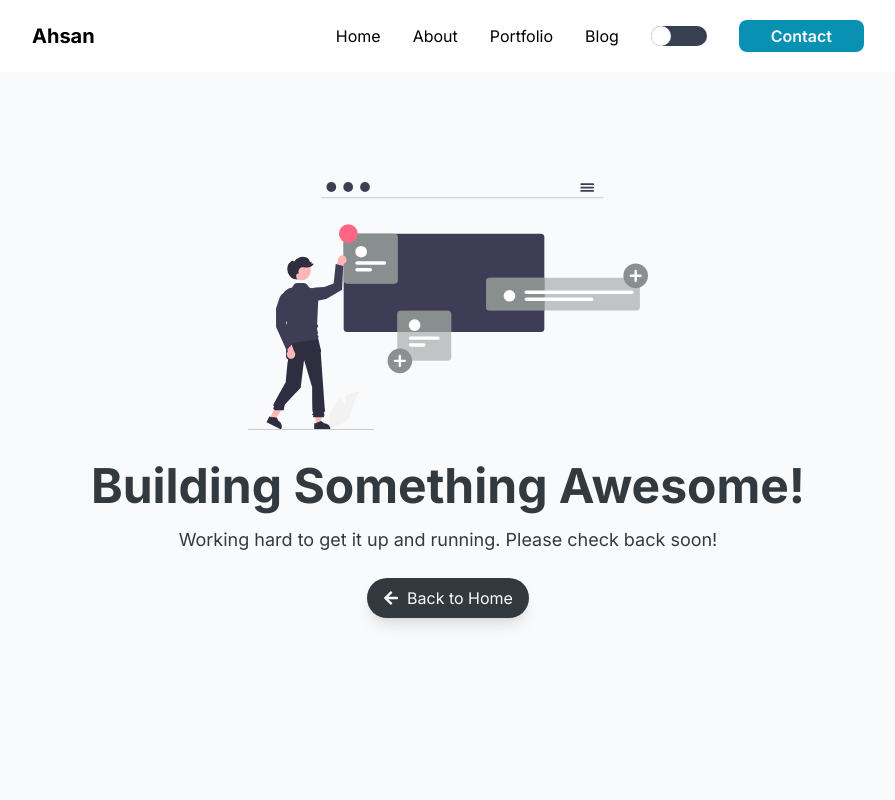
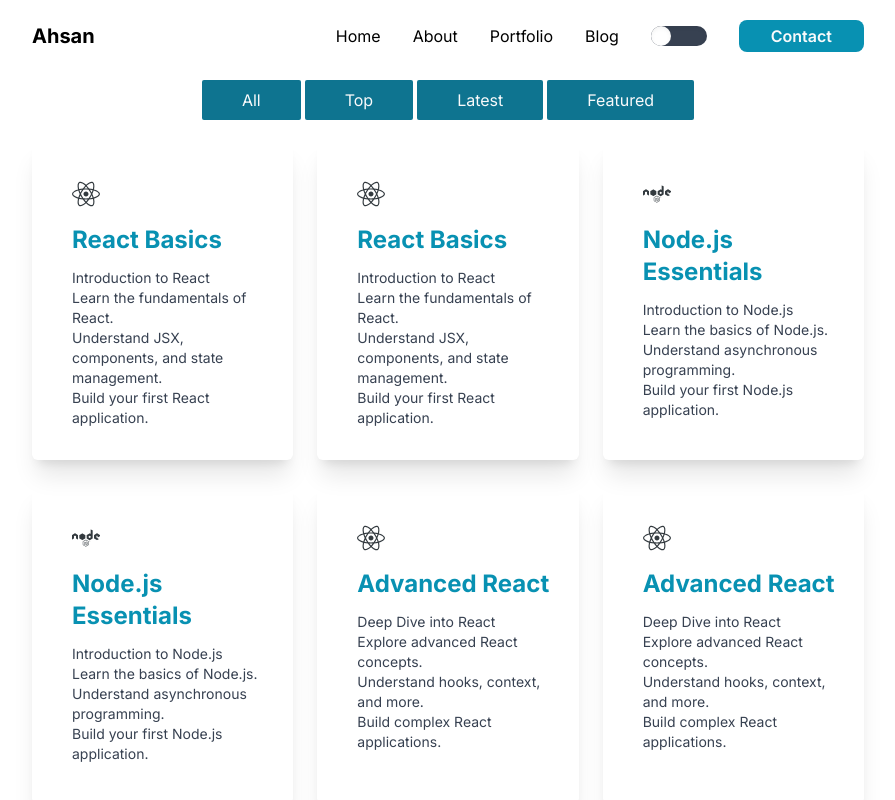
Before and after one commit to Md-Sazzad-Ahsan/Portfolio, a Next.js app: page /portfolio in a window 1280 px wide. Shown: the top 800 px of the page, without its empty margins (192-1087 px from the left). Built offline with nearby package versions, Linux system fonts and the light colour scheme.

Commit message:
Portfolio page modified and navigation button added

```diff
--- a/app/page.tsx
+++ b/app/page.tsx
@@ -5,12 +5,12 @@ import { IoIosArrowRoundForward } from "react-icons/io";
 import VectorImage from "@/public/images/programmingImage.svg"
 import AboutMe from "@/components/AboutMe";
 import PortfolioSectionDivider from "@/components/PortfolioSectionDivider";
-import PortfolioCard from "@/components/PortfolioCard";
+import CardList from "@/components/PortfolioProjects/CardList";
 
 export default function Home() {
   return (
     <main className=" flex flex-col">
-      <section className="flex flex-col sm:flex-row justify-between gap-20 sm:gap-5 sm:px-16 md:px-48 lg:px-56 py-28 sm:py-36 md:py-40 items-left text-left sm:text-left">
+      <section className="flex flex-col sm:flex-row justify-between gap-20 sm:gap-5 sm:px-16 md:px-48 lg:px-56 py-28 sm:py-36 md:py-40 items-left text-left">
         <span className="px-8 sm:px-0 sm:pr-10 md:pr-16 lg:pr-20">
           <div className="text-darkBg dark:text-gray-50">
           <div className={"text-3xl sm:text-4xl md:text-5xl font-bold"}>Turning <span className="text-cyan-600">ideas </span>into a<br/>remarkable <a className="text-cyan-600">Website</a> </div>
@@ -25,7 +25,8 @@ export default function Home() {
       <SectionDivider/>
       <AboutMe/>
       <PortfolioSectionDivider />
-      <PortfolioCard />
+      <CardList maxCards={2} buttonShow={true} />
+      {/* maxCards is the limit of how many cards will be in section ALL */}
     </main>
   );
 }
--- a/app/portfolio/page.tsx
+++ b/app/portfolio/page.tsx
@@ -1,8 +1,10 @@
-import UnderConstruction from "@/components/LoadingPage/UnderConstructionPage"
+// import UnderConstruction from "@/components/LoadingPage/UnderConstructionPage"
+import CardList from "@/components/PortfolioProjects/CardList";
 export default function portfolio() {
     return (
       <main>
-        <UnderConstruction />
+        <CardList maxCards={6} buttonShow={false} />
+         {/* maxCards is the limit of how many cards will be in section ALL*/}
       </main>
     );
   }
--- a/components/AboutMe.tsx
+++ b/components/AboutMe.tsx
@@ -46,14 +46,14 @@ export default function AboutMe() {
             </div>
           </div>
 
-          <section className="space-x-5 flex sm:pl-12 pt-12 text-xs text-center items-center sm:items-start sm:justify-start">
+          <section className="space-x-5 flex sm:pl-12 pt-12 text-xs text-center items-left sm:items-start sm:justify-start">
             <Link
               href="/about"
-              className="ring-1 px-8 py-2 bg-cyan-600 text-gray-50 hover:bg-cyan-700 rounded-md font-semibold"
+              className="ring-1 px-5 md:px-8 py-2 bg-cyan-600 text-gray-50 hover:bg-cyan-700 rounded-md font-semibold"
             >
               Read more
             </Link>
-            <Link href="#" className="rounded-md ring-1 px-8 py-2 hover:bg-gray-50 hover:text-darkBg font-semibold">
+            <Link href="#" className="rounded-md ring-1 px-5 md:px-8 py-2 hover:bg-gray-50 hover:text-darkBg font-semibold">
               Download CV
             </Link>
           </section>
--- /dev/null
+++ b/components/PortfolioProjects/CardList.tsx
@@ -0,0 +1,88 @@
+// components/PortfolioProjects/CardList.tsx
+"use client";
+import React, { useState } from "react";
+import Link from "next/link";
+import Cards from "@/components/PortfolioProjects/ProjectCardTemplate";
+import { topCardsData, latestCardsData, featuredCardsData } from "@/components/PortfolioProjects/ProjectData";
+
+interface CardListProps {
+  maxCards?: number;
+  buttonShow?: boolean;
+}
+
+const CardList: React.FC<CardListProps> = ({ maxCards = 3, buttonShow = true }) => {
+  const [selectedCategory, setSelectedCategory] = useState<string>("All");
+
+  const renderCards = () => {
+    let cardsData;
+    switch (selectedCategory) {
+      case "Top":
+        cardsData = topCardsData;
+        break;
+      case "Latest":
+        cardsData = latestCardsData;
+        break;
+      case "Featured":
+        cardsData = featuredCardsData;
+        break;
+      default:
+        // Show up to `maxCards` from each category
+        const topCards = topCardsData.slice(0, maxCards);
+        const latestCards = latestCardsData.slice(0, maxCards);
+        const featuredCards = featuredCardsData.slice(0, maxCards);
+        cardsData = [...topCards, ...latestCards, ...featuredCards];
+    }
+
+    return cardsData.map((card, index) => (
+      <Cards
+        key={index}
+        icon={card.icon}
+        title={card.title}
+        subtitle={card.subtitle}
+        description={card.description}
+      />
+    ));
+  };
+
+  // Determine if the "View More" button should be displayed
+  const shouldShowViewMore = buttonShow && selectedCategory === "All" &&
+    (topCardsData.length + latestCardsData.length + featuredCardsData.length > maxCards * 3);
+
+  const handleCategoryChange = (category: string, event: React.MouseEvent<HTMLAnchorElement>) => {
+    event.preventDefault();
+    setSelectedCategory(category);
+  };
+
+  return (
+    <div className="px-5 sm:px-24 md:px-48 lg:px-56">
+      <div className="mt-20 col-span-full flex flex-row text-gray-50 dark:text-gray-300 pb-5 items-center justify-center space-x-1">
+        <Link href="#" onClick={(e) => handleCategoryChange("All", e)} className="bg-cyan-700 dark:bg-cyan-700 hover:bg-cyan-900 dark:hover:bg-cyan-900 dark:hover:text-gray-50 px-5 sm:px-8 md:px-10 py-1 sm:py-2 rounded-sm">
+          All
+        </Link>
+        <Link href="#" onClick={(e) => handleCategoryChange("Top", e)} className="bg-cyan-700 dark:bg-cyan-700 hover:bg-cyan-900 dark:hover:bg-cyan-900 dark:hover:text-gray-50 px-5 sm:px-8 md:px-10 py-1 sm:py-2 rounded-sm">
+          Top
+        </Link>
+        <Link href="#" onClick={(e) => handleCategoryChange("Latest", e)} className="bg-cyan-700 dark:bg-cyan-700 hover:bg-cyan-900 dark:hover:bg-cyan-900 dark:hover:text-gray-50 px-5 sm:px-8 md:px-10 py-1 sm:py-2 rounded-sm">
+          Latest
+        </Link>
+        <Link href="#" onClick={(e) => handleCategoryChange("Featured", e)} className="bg-cyan-700 dark:bg-cyan-700 hover:bg-cyan-900 dark:hover:bg-cyan-900 dark:hover:text-gray-50 px-5 sm:px-8 md:px-10 py-1 sm:py-2 rounded-sm">
+          Featured
+        </Link>
+      </div>
+
+      <ul className="grid grid-cols-1 sm:grid-cols-2 md:grid-cols-3 gap-6">
+        {renderCards()}
+      </ul>
+
+      {shouldShowViewMore && (
+        <div className="flex justify-center mt-4">
+          <Link href="/portfolio" className="bg-cyan-700 dark:bg-cyan-700 hover:bg-cyan-900 dark:hover:bg-cyan-900 dark:hover:text-gray-50 px-5 sm:px-8 md:px-10 py-2 rounded-sm">
+            View More
+          </Link>
+        </div>
+      )}
+    </div>
+  );
+};
+
+export default CardList;
--- /dev/null
+++ b/components/PortfolioProjects/CategoryButtons.tsx
@@ -0,0 +1,42 @@
+// CategoryButtons.tsx
+"use client"; // Add this line
+
+import React from "react";
+
+interface CategoryButtonsProps {
+  selectedCategory: string;
+  setSelectedCategory: (category: string) => void;
+}
+
+const CategoryButtons: React.FC<CategoryButtonsProps> = ({ selectedCategory, setSelectedCategory }) => {
+  return (
+    <div className="px-5 sm:px-24 md:px-48 lg:px-56 mt-20 col-span-full flex flex-row text-gray-50 dark:text-gray-300 pb-5 items-center justify-center space-x-1">
+      <button
+        onClick={() => setSelectedCategory("All")}
+        className={`bg-cyan-700 dark:bg-cyan-700 hover:bg-cyan-900 dark:hover:bg-cyan-900 dark:hover:text-gray-50 px-5 sm:px-8 md:px-10 py-1 sm:py-2 rounded-sm ${selectedCategory === "All" ? "bg-cyan-900" : ""}`}
+      >
+        All
+      </button>
+      <button
+        onClick={() => setSelectedCategory("Top")}
+        className={`bg-cyan-700 dark:bg-cyan-700 hover:bg-cyan-900 dark:hover:bg-cyan-900 dark:hover:text-gray-50 px-5 sm:px-8 md:px-10 py-1 sm:py-2 rounded-sm ${selectedCategory === "Top" ? "bg-cyan-900" : ""}`}
+      >
+        Top
+      </button>
+      <button
+        onClick={() => setSelectedCategory("Latest")}
+        className={`bg-cyan-700 dark:bg-cyan-700 hover:bg-cyan-900 dark:hover:bg-cyan-900 dark:hover:text-gray-50 px-5 sm:px-8 md:px-10 py-1 sm:py-2 rounded-sm ${selectedCategory === "Latest" ? "bg-cyan-900" : ""}`}
+      >
+        Latest
+      </button>
+      <button
+        onClick={() => setSelectedCategory("Featured")}
+        className={`bg-cyan-700 dark:bg-cyan-700 hover:bg-cyan-900 dark:hover:bg-cyan-900 dark:hover:text-gray-50 px-5 sm:px-8 md:px-10 py-1 sm:py-2 rounded-sm ${selectedCategory === "Featured" ? "bg-cyan-900" : ""}`}
+      >
+        Featured
+      </button>
+    </div>
+  );
+};
+
+export default CategoryButtons;
--- a/components/Cards.tsx
+++ b/components/PortfolioProjects/ProjectCardTemplate.tsx
@@ -7,16 +7,16 @@ interface CardProps {
   description: string[];
 }
 
-const Cards: React.FC<CardProps> = ({ icon: Icon, title, subtitle, description }) => {
+const ProjectCardTemplate: React.FC<CardProps> = ({ icon: Icon, title, subtitle, description }) => {
   return (
     <li className="h-80 flex flex-col p-5 sm:p-6 ring-white shadow-xl hover:bg-gray-200 dark:hover:bg-gray-700 rounded-md">
-      <div className="font-bold text-4xl px-4 pt-8 pb-5 pl-8 sm:pl-4 md:py-4">
+      <div className="font-bold text-4xl px-4 pt-8 pb-5 pl-5 sm:pl-4 md:py-4">
         <Icon className="text-darkBg dark:text-gray-50 h-7 w-7" />
       </div>
-      <div className="text-2xl text-cyan-600 dark:text-cyan-700 font-bold pb-2 md:pb-3 pl-14 sm:pl-4">
+      <div className="text-2xl text-cyan-600 dark:text-cyan-700 font-bold pb-2 md:pb-3 pl-10 sm:pl-4">
         {title}
       </div>
-      <div className="text-sm sm:text-md text-gray-700 dark:text-gray-50 pl-14 sm:pl-4 overflow-hidden">
+      <div className="text-sm sm:text-md text-gray-700 dark:text-gray-50 pl-10 sm:pl-4 overflow-hidden">
         {subtitle}
         <br />
         {description.map((line, index) => (
@@ -30,4 +30,4 @@ const Cards: React.FC<CardProps> = ({ icon: Icon, title, subtitle, description }
   );
 };
 
-export default Cards;
+export default ProjectCardTemplate;
--- /dev/null
+++ b/components/PortfolioProjects/ProjectData.tsx
@@ -0,0 +1,80 @@
+// ProjectData.tsx
+import { FaReact, FaNode } from "react-icons/fa";
+
+export const topCardsData = [
+  {
+    icon: FaReact,
+    title: "React Basics",
+    subtitle: "Introduction to React",
+    description: [
+      "Learn the fundamentals of React.",
+      "Understand JSX, components, and state management.",
+      "Build your first React application."
+    ],
+  },
+
+  {
+    icon: FaReact,
+    title: "React Basics",
+    subtitle: "Introduction to React",
+    description: [
+      "Learn the fundamentals of React.",
+      "Understand JSX, components, and state management.",
+      "Build your first React application."
+    ],
+  },
+
+  // Add more top cards data...
+];
+
+export const latestCardsData = [
+  {
+    icon: FaNode,
+    title: "Node.js Essentials",
+    subtitle: "Introduction to Node.js",
+    description: [
+      "Learn the basics of Node.js.",
+      "Understand asynchronous programming.",
+      "Build your first Node.js application."
+    ],
+  },
+
+  {
+    icon: FaNode,
+    title: "Node.js Essentials",
+    subtitle: "Introduction to Node.js",
+    description: [
+      "Learn the basics of Node.js.",
+      "Understand asynchronous programming.",
+      "Build your first Node.js application."
+    ],
+  },
+
+  // Add more latest cards data...
+];
+
+export const featuredCardsData = [
+  {
+    icon: FaReact,
+    title: "Advanced React",
+    subtitle: "Deep Dive into React",
+    description: [
+      "Explore advanced React concepts.",
+      "Understand hooks, context, and more.",
+      "Build complex React applications."
+    ],
+  },
+
+  {
+    icon: FaReact,
+    title: "Advanced React",
+    subtitle: "Deep Dive into React",
+    description: [
+      "Explore advanced React concepts.",
+      "Understand hooks, context, and more.",
+      "Build complex React applications."
+    ],
+  },
+
+  // Add more featured cards data...
+];
```
